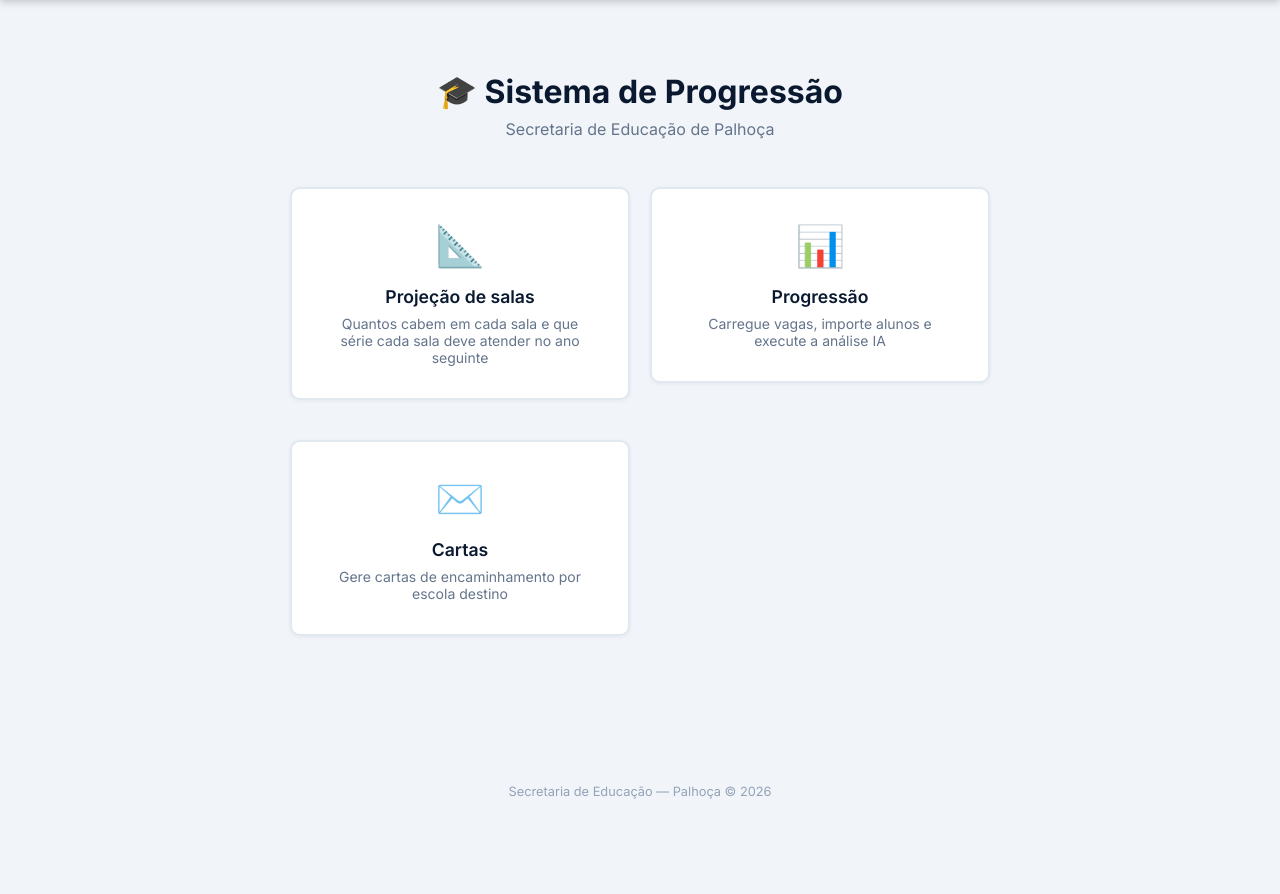
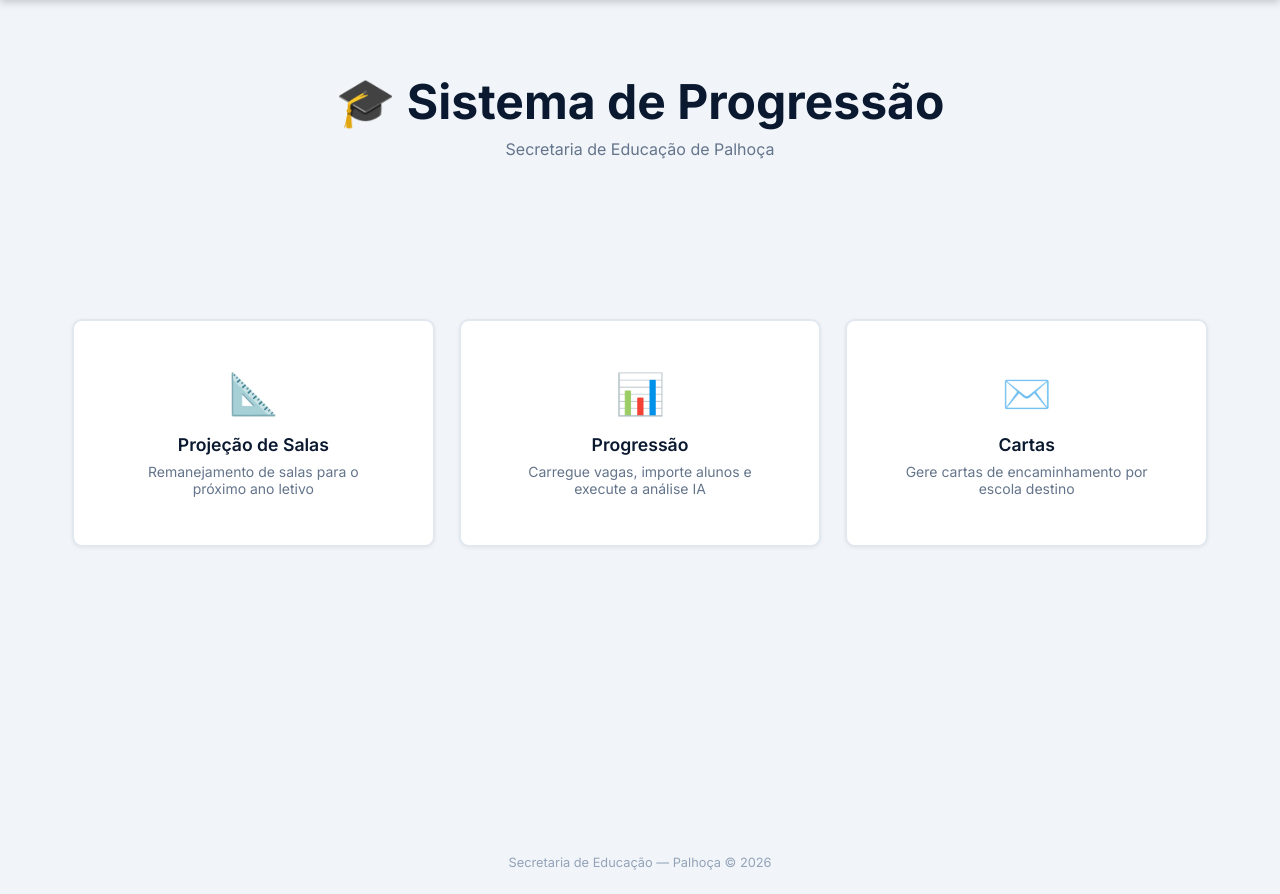
Before and after one commit to silviakochf/Projecao, a Flask app: page / in a window 1280 px wide. Shown: the part 53-947 px from the top of the page. Before the commit the page ends 852 px from the top, so only its background shows below. Run offline with Flask 2, Linux system fonts and the light colour scheme; parts of the project's set-up code (start-up, migrations or seed data) failed here and were passed over.

Commit message:
style: mudanças no layout da página inicial

```diff
--- a/app/templates/index.html
+++ b/app/templates/index.html
@@ -2,25 +2,25 @@
 {% block title %}Início{% endblock %}
 {% block content %}
 <div style="text-align:center;padding:3rem 1rem">
-  <h1 style="font-size:2rem;font-weight:700;color:#0a192f;margin-bottom:.5rem">🎓 Sistema de Progressão</h1>
+  <h1 style="font-size:3rem;font-weight:700;color:#0a192f;margin-bottom:.5rem">🎓 Sistema de Progressão</h1>
   <p style="color:#64748b;font-size:1rem;margin-bottom:3rem">Secretaria de Educação de Palhoça</p>
-  <div style="display:grid;grid-template-columns:repeat(auto-fit,minmax(240px,1fr));gap:1.25rem;max-width:700px;margin:0 auto">
+ <div style="display:grid;grid-template-columns:repeat(3, 1fr);gap:1.5rem;max-width:1200px;margin:10rem auto;">
     <a href="/projecao" style="text-decoration:none">
-      <div class="card" style="text-align:center;padding:2rem;border:2px solid #e2e8f0;transition:border-color .2s" onmouseover="this.style.borderColor='#0a192f'" onmouseout="this.style.borderColor='#e2e8f0'">
+      <div class="card" style="text-align:center;padding:3rem;border:2px solid #e2e8f0;transition:border-color .2s" onmouseover="this.style.borderColor='#0a192f'" onmouseout="this.style.borderColor='#e2e8f0'">
         <div style="font-size:2.5rem;margin-bottom:1rem">📐</div>
-        <h3 style="font-size:1.1rem;font-weight:600;color:#0a192f;margin-bottom:.5rem">Projeção de salas</h3>
-        <p style="font-size:.875rem;color:#64748b">Quantos cabem em cada sala e que série cada sala deve atender no ano seguinte</p>
+        <h3 style="font-size:1.1rem;font-weight:600;color:#0a192f;margin-bottom:.5rem">Projeção de Salas</h3>
+        <p style="font-size:.875rem;color:#64748b">Remanejamento de salas para o próximo ano letivo</p>
       </div>
     </a>
     <a href="/progressao" style="text-decoration:none">
-      <div class="card" style="text-align:center;padding:2rem;border:2px solid #e2e8f0;transition:border-color .2s" onmouseover="this.style.borderColor='#0a192f'" onmouseout="this.style.borderColor='#e2e8f0'">
+      <div class="card" style="text-align:center;padding:3rem;border:2px solid #e2e8f0;transition:border-color .2s" onmouseover="this.style.borderColor='#0a192f'" onmouseout="this.style.borderColor='#e2e8f0'">
         <div style="font-size:2.5rem;margin-bottom:1rem">📊</div>
         <h3 style="font-size:1.1rem;font-weight:600;color:#0a192f;margin-bottom:.5rem">Progressão</h3>
         <p style="font-size:.875rem;color:#64748b">Carregue vagas, importe alunos e execute a análise IA</p>
       </div>
     </a>
     <a href="/cartas" style="text-decoration:none">
-      <div class="card" style="text-align:center;padding:2rem;border:2px solid #e2e8f0;transition:border-color .2s" onmouseover="this.style.borderColor='#0a192f'" onmouseout="this.style.borderColor='#e2e8f0'">
+      <div class="card" style="text-align:center;padding:3rem;border:2px solid #e2e8f0;transition:border-color .2s" onmouseover="this.style.borderColor='#0a192f'" onmouseout="this.style.borderColor='#e2e8f0'">
         <div style="font-size:2.5rem;margin-bottom:1rem">✉️</div>
         <h3 style="font-size:1.1rem;font-weight:600;color:#0a192f;margin-bottom:.5rem">Cartas</h3>
         <p style="font-size:.875rem;color:#64748b">Gere cartas de encaminhamento por escola destino</p>
```
